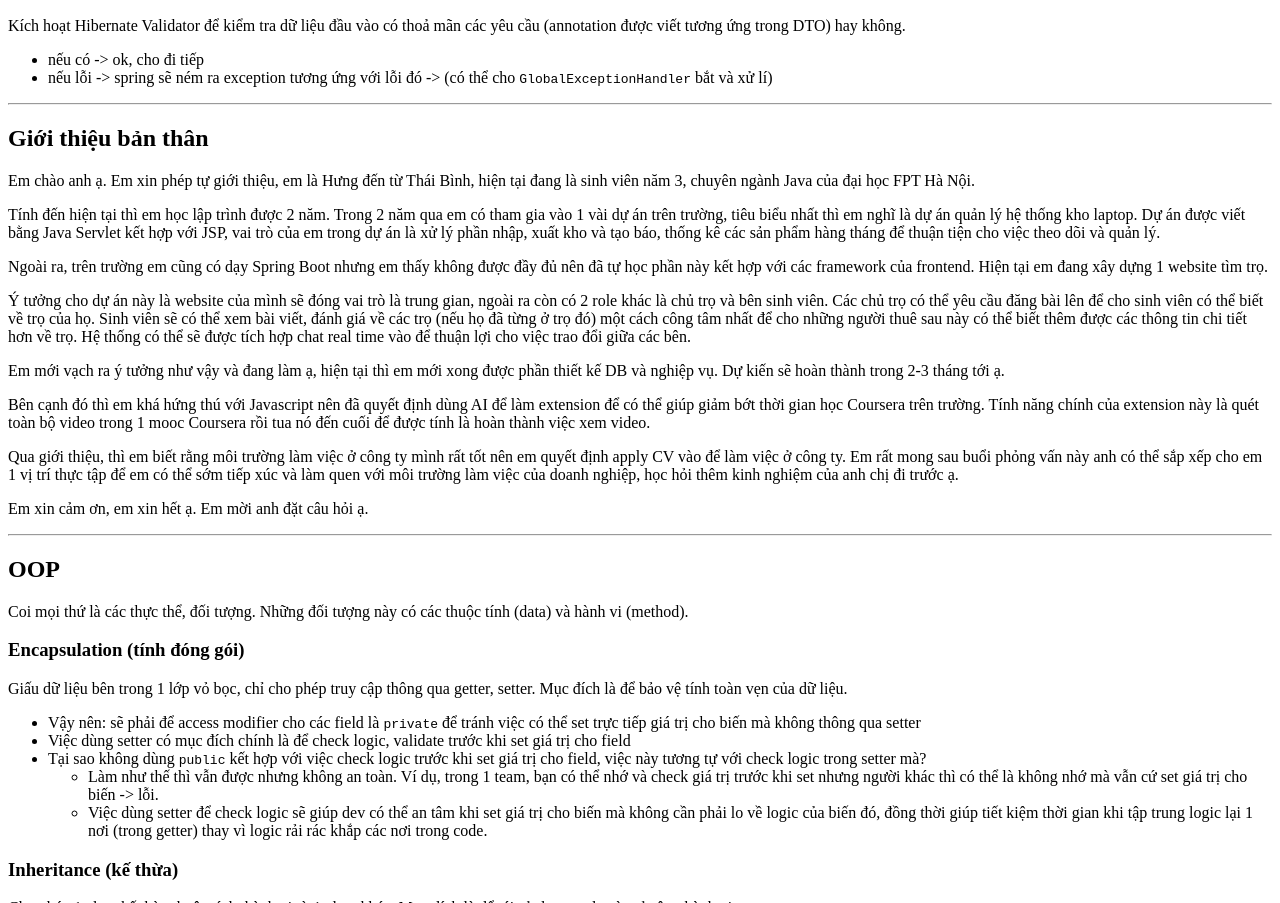
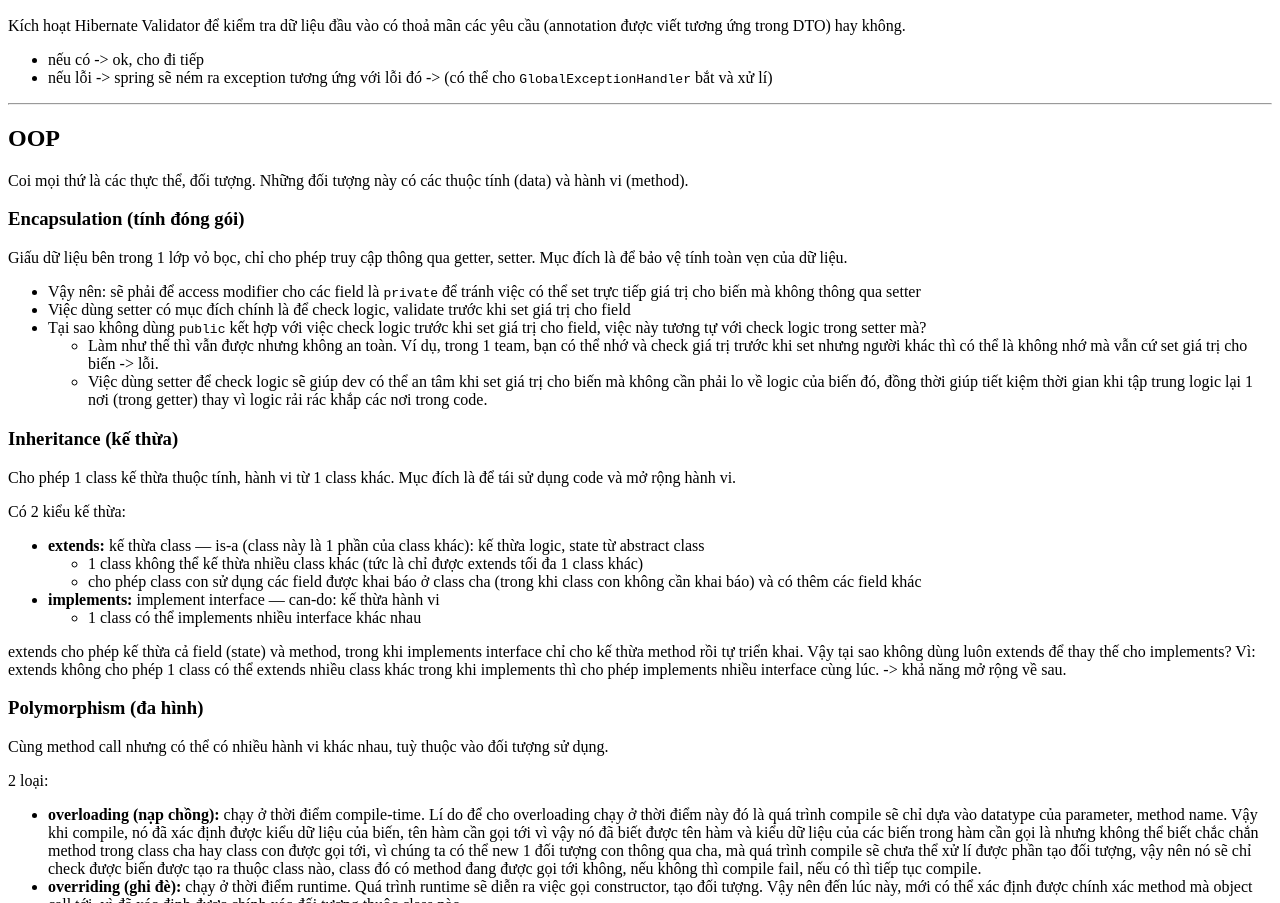
Before and after one commit to doHung568/note, a plain HTML site: page index.html in a window 1280 px wide. Shown: the part 1986-2889 px from the top of the page. Drawn offline with Linux system fonts and the light colour scheme.

Commit message:
fix: delete X

```diff
--- a/index.html
+++ b/index.html
@@ -198,20 +198,6 @@
                 <li>nếu có -&gt; ok, cho đi tiếp</li>
                 <li>nếu lỗi -&gt; spring sẽ ném ra exception tương ứng với lỗi đó -&gt; (có thể cho <code>GlobalExceptionHandler</code> bắt và xử lí)</li>
             </ul>
-        </section>
-
-        <hr>
-
-        <section>
-            <h2>Giới thiệu bản thân</h2>
-            <p>Em chào anh ạ. Em xin phép tự giới thiệu, em là Hưng đến từ Thái Bình, hiện tại đang là sinh viên năm 3, chuyên ngành Java của đại học FPT Hà Nội.</p>
-            <p>Tính đến hiện tại thì em học lập trình được 2 năm. Trong 2 năm qua em có tham gia vào 1 vài dự án trên trường, tiêu biểu nhất thì em nghĩ là dự án quản lý hệ thống kho laptop. Dự án được viết bằng Java Servlet kết hợp với JSP, vai trò của em trong dự án là xử lý phần nhập, xuất kho và tạo báo, thống kê các sản phẩm hàng tháng để thuận tiện cho việc theo dõi và quản lý.</p>
-            <p>Ngoài ra, trên trường em cũng có dạy Spring Boot nhưng em thấy không được đầy đủ nên đã tự học phần này kết hợp với các framework của frontend. Hiện tại em đang xây dựng 1 website tìm trọ.</p>
-            <p>Ý tưởng cho dự án này là website của mình sẽ đóng vai trò là trung gian, ngoài ra còn có 2 role khác là chủ trọ và bên sinh viên. Các chủ trọ có thể yêu cầu đăng bài lên để cho sinh viên có thể biết về trọ của họ. Sinh viên sẽ có thể xem bài viết, đánh giá về các trọ (nếu họ đã từng ở trọ đó) một cách công tâm nhất để cho những người thuê sau này có thể biết thêm được các thông tin chi tiết hơn về trọ. Hệ thống có thể sẽ được tích hợp chat real time vào để thuận lợi cho việc trao đổi giữa các bên.</p>
-            <p>Em mới vạch ra ý tưởng như vậy và đang làm ạ, hiện tại thì em mới xong được phần thiết kế DB và nghiệp vụ. Dự kiến sẽ hoàn thành trong 2-3 tháng tới ạ.</p>
-            <p>Bên cạnh đó thì em khá hứng thú với Javascript nên đã quyết định dùng AI để làm extension để có thể giúp giảm bớt thời gian học Coursera trên trường. Tính năng chính của extension này là quét toàn bộ video trong 1 mooc Coursera rồi tua nó đến cuối để được tính là hoàn thành việc xem video.</p>
-            <p>Qua giới thiệu, thì em biết rằng môi trường làm việc ở công ty mình rất tốt nên em quyết định apply CV vào để làm việc ở công ty. Em rất mong sau buổi phỏng vấn này anh có thể sắp xếp cho em 1 vị trí thực tập để em có thể sớm tiếp xúc và làm quen với môi trường làm việc của doanh nghiệp, học hỏi thêm kinh nghiệm của anh chị đi trước ạ.</p>
-            <p>Em xin cảm ơn, em xin hết ạ. Em mời anh đặt câu hỏi ạ.</p>
         </section>
 
         <hr>
```
